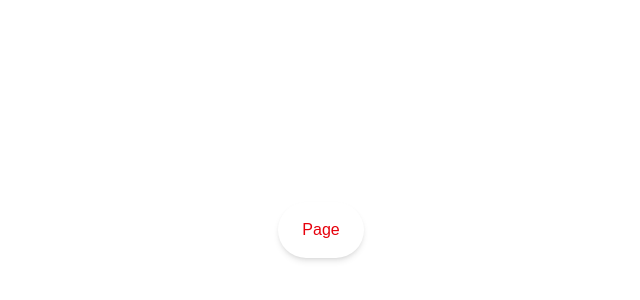
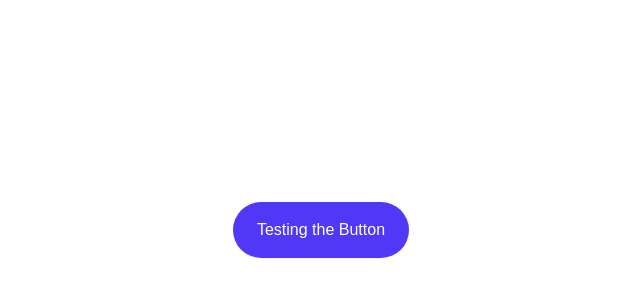
Before and after one commit to Nathan-Mwai/material-3-web, a Next.js app in the folder apps/m3/: page / in a window 1280 px wide. Shown: the part 170-470 px from the top of the page, without its empty margins (319-959 px from the left). Built offline with nearby package versions, Linux system fonts and the light colour scheme.

Commit message:
feat: add test page with button component

```diff
--- a/apps/m3/app/page.tsx
+++ b/apps/m3/app/page.tsx
@@ -5,8 +5,8 @@ const page = () => {
   return (
     <div className="w-full min-h-screen flex justify-center items-center">
 
-        <Button variant={"elevated"} color={"destructive"}>
-          Page
+        <Button>
+          Testing the Button
         </Button>
 
     </div>
```
